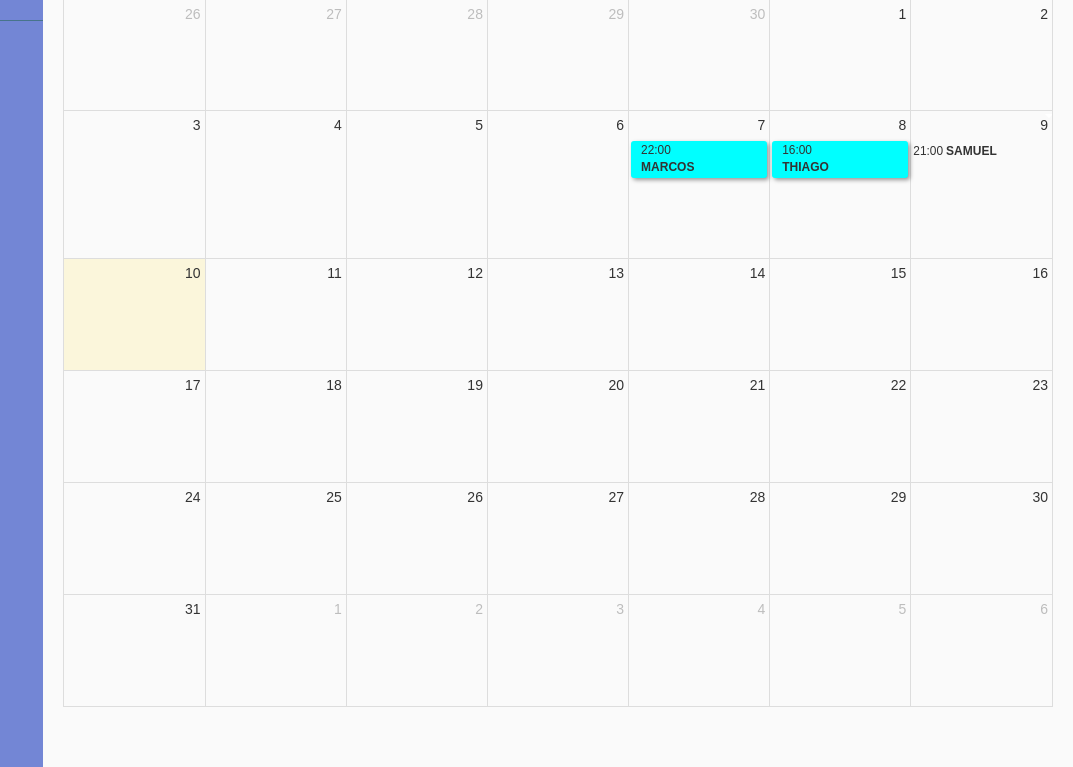
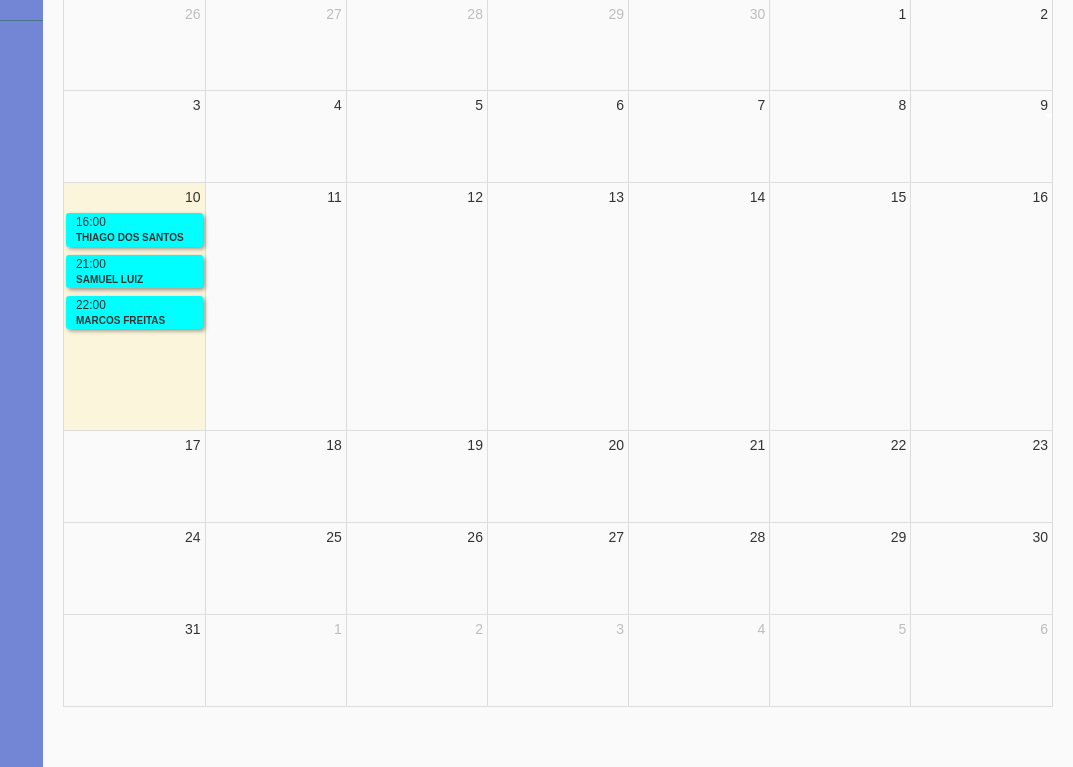
Before and after one commit to Thiagosnts/odonto, a Django app: template apps/auth/templates/auth/dashboard.html in a window 1280 px wide. Shown: the part 284-1051 px from the top of the page, without its empty margins (207-1280 px from the left). Run offline with Django 3.2, Linux system fonts and the light colour scheme; the template is opened without the code that fills it, so the values that code supplies are empty; some libraries are stand-ins or nearby versions.

Commit message:
organizando

```diff
--- a/apps/auth/templates/auth/dashboard.html
+++ b/apps/auth/templates/auth/dashboard.html
@@ -91,10 +91,11 @@
                 }
 
                 .fc-daygrid-event-dot {
-                        display: none;}
+                    display: none;
+                }
 
 
-                        .fc-daygrid-event.fc-daygrid-dot-event.fc-event.fc-event-start.fc-event-end.fc-event-past {
+                .fc-daygrid-event.fc-event-today {
                     display: grid;
                     display: grid;
                     background-color: aqua;
@@ -104,13 +105,43 @@
                 }
 
                 .fc-event-title {
-                        font-size: 12px;
+                    font-size: 10px;
                 }
             </style>
 
 
 
             <script>
+                dadosEvento = [
+                    {
+                        groupId: '1',
+                        title: 'SAMUEL LUIZ',
+                        url: 'google.com',
+                        start: '2021-10-10T21:00:00',
+                        end: '2021-10-10T22:00:00',
+                    },
+                    {
+                        title: 'MARCOS FREITAS',
+                        url: 'google.com',
+                        start: '2021-10-10T22:00:00',
+                        end: '2021-10-10T23:00:00'
+                    },
+                    {
+                        title: 'THIAGO DOS SANTOS',
+                        url: 'http://google.com/',
+                        start: '2021-10-10T16:00:00',
+                        end: '2021-10-10T23:00:00'
+                    }
+                ]
+
+                var data = new Date();
+                var dia = String(data.getDate()).padStart(2, '0');
+                var mes = String(data.getMonth() + 1).padStart(2, '0');
+                var ano = data.getFullYear();
+                dataAtual = ano + "-" + dia + "-" + mes;
+
+
+
 
                 document.addEventListener('DOMContentLoaded', function () {
                     var calendarEl = document.getElementById('calendar');
@@ -119,30 +150,13 @@
                         timeZone: 'Brazil/Sao_paulo',
                         locale: 'pt-br',
                         initialView: 'dayGridMonth',
-                initialDate: '2021-10-09',
+                        initialDate: dataAtual,
                         headerToolbar: {
                             left: 'prev,next today',
                             center: 'title',
                             right: 'dayGridMonth,timeGridWeek,timeGridDay'
                         },
-                events: [
-                    {
-                        groupId: '1',
-                        title: 'SAMUEL',
-                        start: '2021-10-09T21:00:00',
-                        end: '2021-10-09T22:00:00',
-                    },
-                    {
-                        title: 'MARCOS',
-                        start: '2021-10-07T22:00:00',
-                        end: '2021-10-07T23:00:00'
-                    },
-                    {
-                        title: 'THIAGO',
-                        url: 'http://google.com/',
-                        start: '2021-10-08T16:00:00',
-                    }
-                ],
+                        events: dadosEvento,
                         eventTimeFormat: { hour: '2-digit', minute: '2-digit', meridiem: true }
 
                     });
```
Lines whose indentation alone changed are shown as unchanged.
